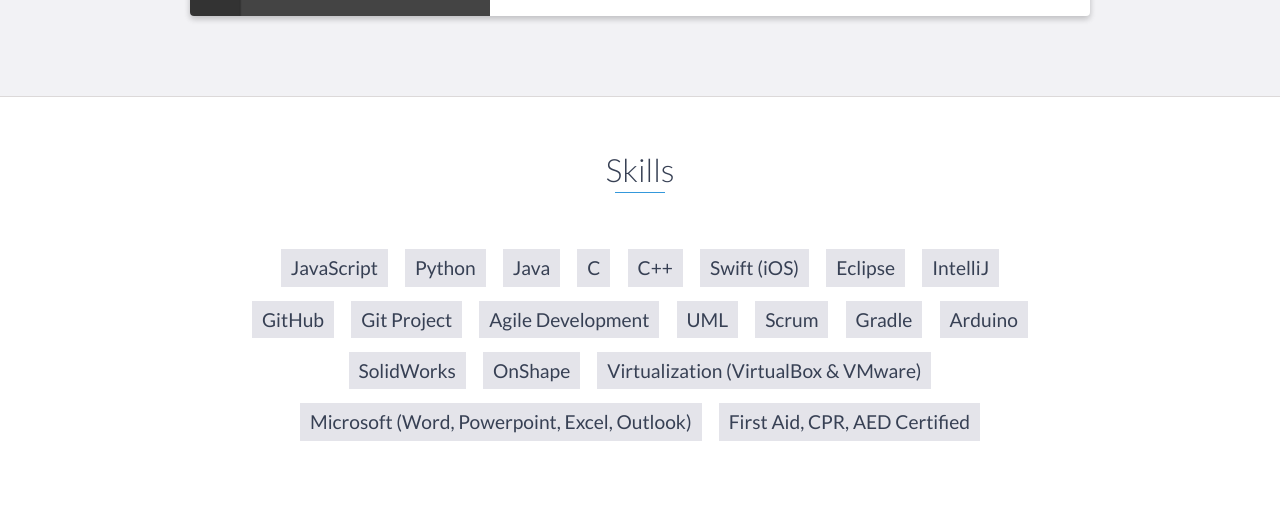
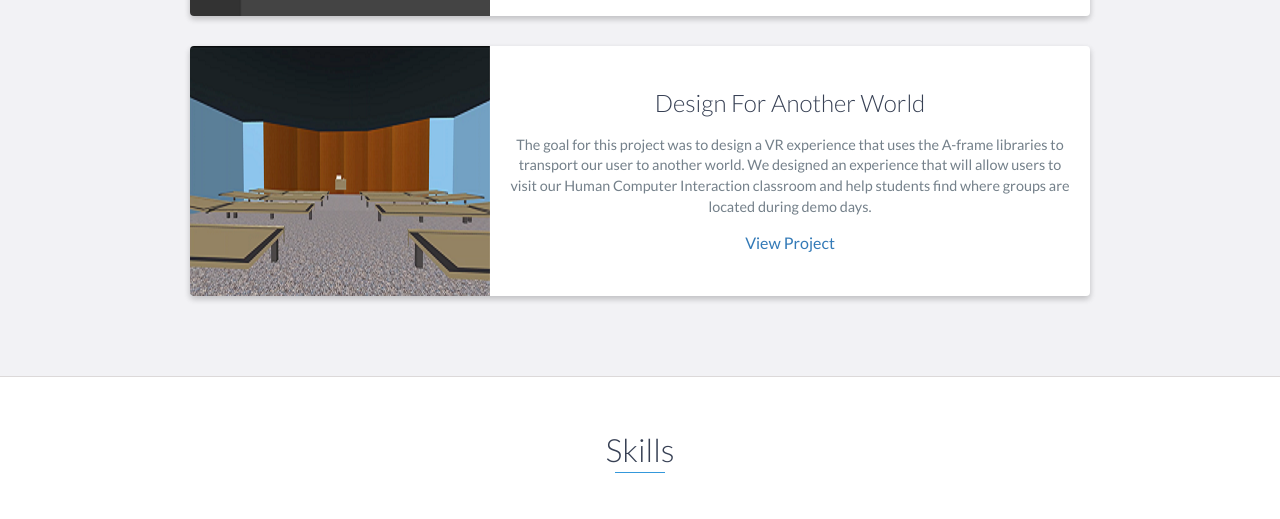
Before and after one commit to RogerWirkala/RogerWirkala.github.io, a website: page index.html in a window 1280 px wide. Shown: the part 3178-3697 px from the top of the page. Drawn offline with nearby package versions, Linux system fonts and the light colour scheme.

Commit message:
added design for another world to projects

```diff
--- a/index.html
+++ b/index.html
@@ -196,6 +196,22 @@
                     <!-- End .project-info -->
                 </div>
                 <!-- End .project -->
+
+            <div class="project shadow-large">
+                <div class="project-image">
+                    <img src="images/vr.png" />
+                </div>
+                <!-- End .project-image -->
+                <div class="project-info">
+                    <h3>Design For Another World</h3>
+                    <p>
+                        The goal for this project was to design a VR experience that uses the A-frame libraries to transport our user to another world. We designed an experience that will allow users to visit our Human Computer Interaction classroom and help students find where groups are located during demo days.
+                    </p>
+                    <a href="https://medium.com/@justinkreiselman/design-for-another-world-78943cfb3ed4">View Project</a>
+                </div>
+                <!-- End .project-info -->
+            </div>
+            <!-- End .project -->
             </div>
         </div>
     </div>
```
Also changed, not shown: images/vr.png (added).
